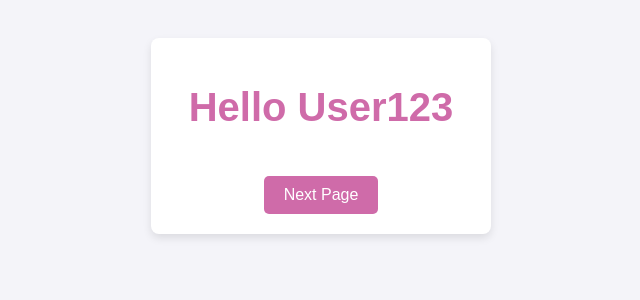
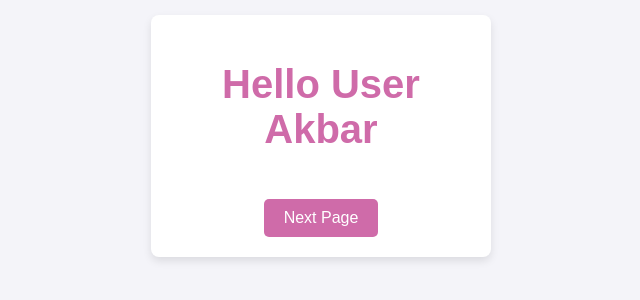
Before and after one commit to NajwanPutraAkbar/DN, a plain HTML site: page index.html in a window 1280 px wide. Shown: the part 264-564 px from the top of the page, without its empty margins (319-959 px from the left). Drawn offline with Linux system fonts and the light colour scheme.

Commit message:
Update index.html

```diff
--- a/index.html
+++ b/index.html
@@ -9,7 +9,7 @@
 </head>
 <body>
     <div class="login-container">
-        <h1>Hello User123</h1>
+        <h1>Hello User Akbar</h1>
         <button id="changeColorBtn">Next Page</button>
     </div>
 
```
